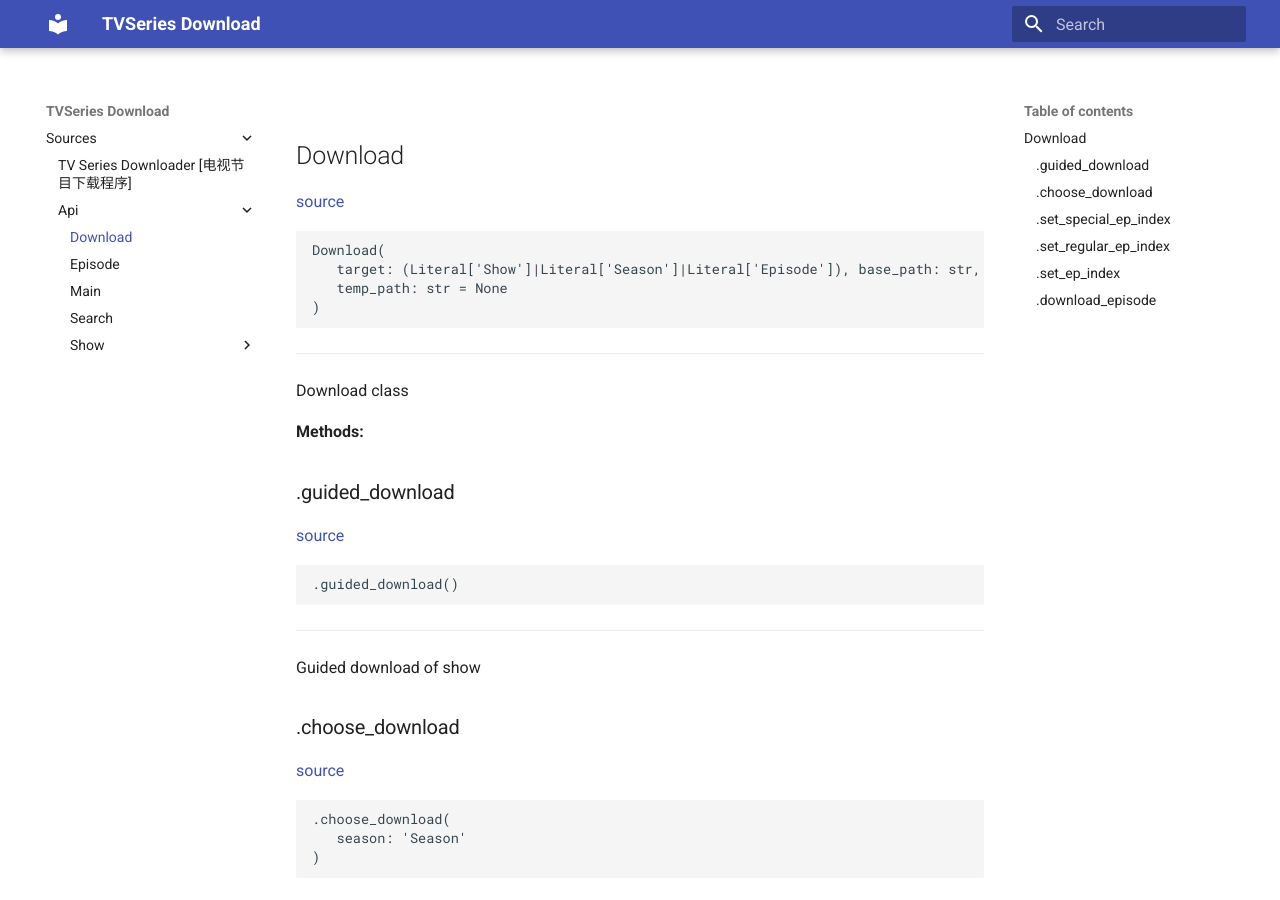
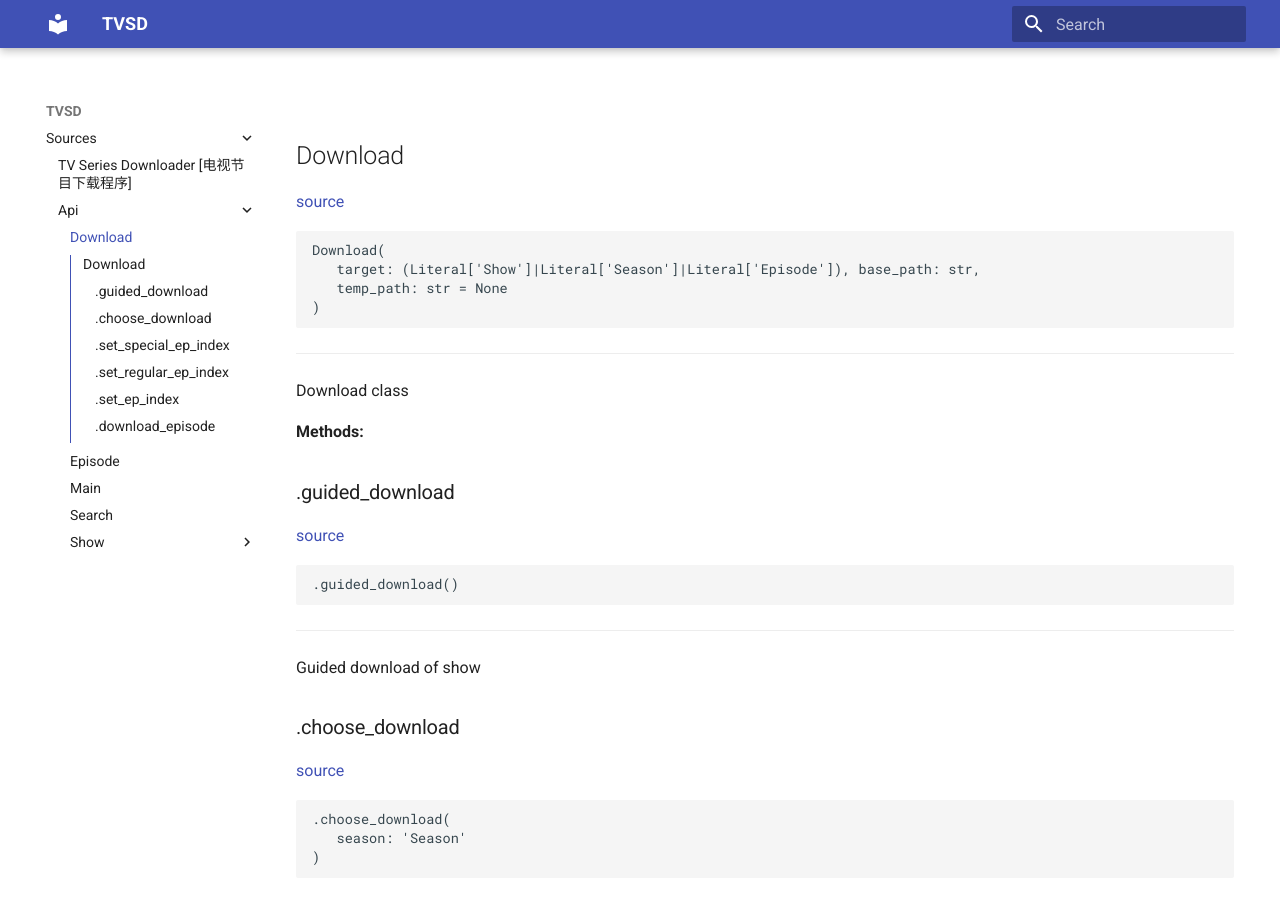
Before and after one commit to jyyyeung/TVSD, an MkDocs documentation site: the page built from docs/sources/api/download.md, in a window 1280 px wide and 900 px high. Built offline with MkDocs 1.6.1 and Material for MkDocs 9.7.7, drawn with Linux system fonts in a browser that asks for light colours.

```diff
--- a/mkdocs.yml
+++ b/mkdocs.yml
@@ -1,7 +1,18 @@
-site_name: TVSeries Download
+site_name: TVSD
 plugins:
-  - mkdocstrings
+  - mkdocstrings:
+      handlers:
+      python:
+        options:
+          docstring_options:
+            ignore_init_summary: yes
+          merge_init_into_class: yes
+          show_submodules: no
   - search
-  # - mkdocs-typer
+
 theme:
   name: "material"
+  features:
+    - content.code.annotate
+    - toc.integrate
+    - navigation.top
--- a/tvsd/__init__.py
+++ b/tvsd/__init__.py
@@ -1,6 +1,7 @@
+import importlib.metadata
 import os
+
 from typer import Typer
-import importlib.metadata
 
 _DISTRIBUTION_METADATA = importlib.metadata.metadata("tvsd")
 
@@ -10,7 +11,7 @@ __version__ = _DISTRIBUTION_METADATA["Version"]
 __app_name__ = "tvsd"
 
 
-app = Typer(name=__app_name__, rich_markup_mode="rich")
+app = Typer(name=__name__, rich_markup_mode="rich")
 state = {
     "verbose": False,
     "series_dir": "TV Series",
```
Also changed, not shown: mkgendocs.yml (+24 -24 lines), pyproject.toml (+16 -5 lines), 11 other files.
